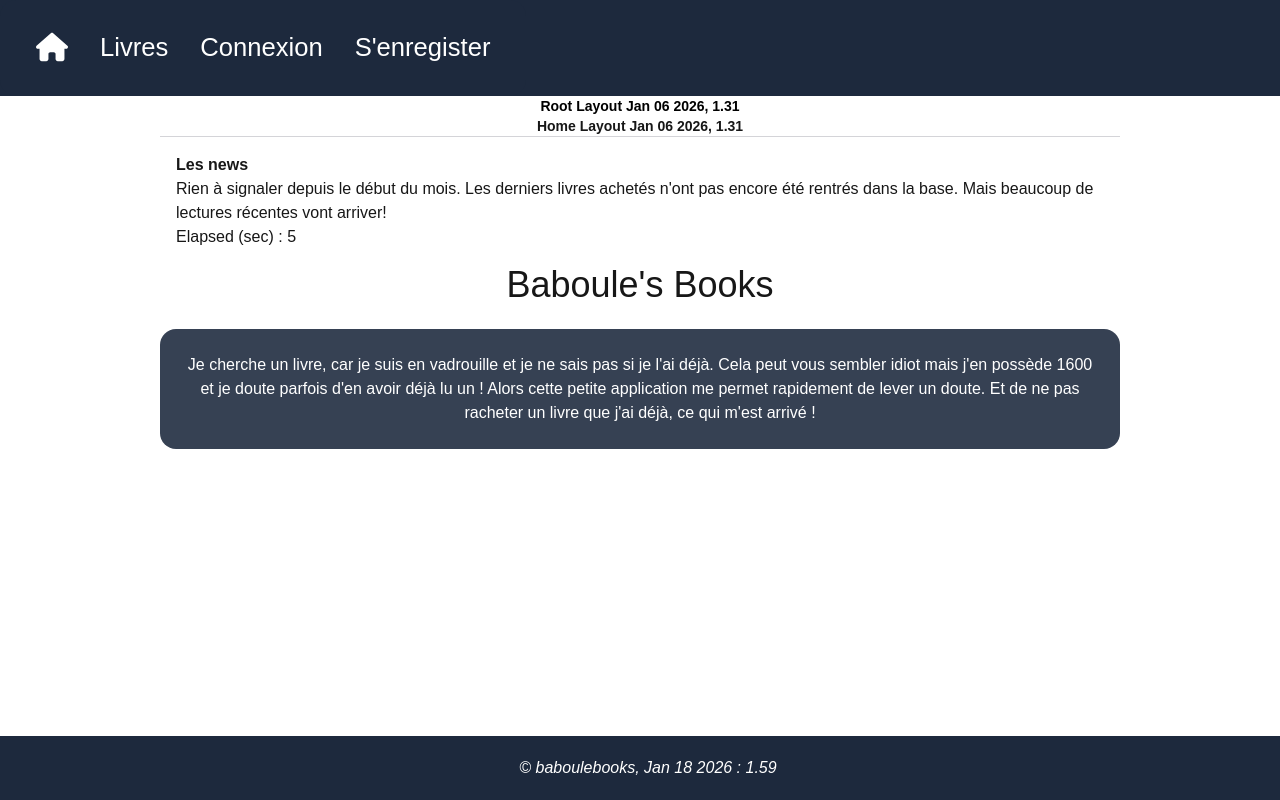
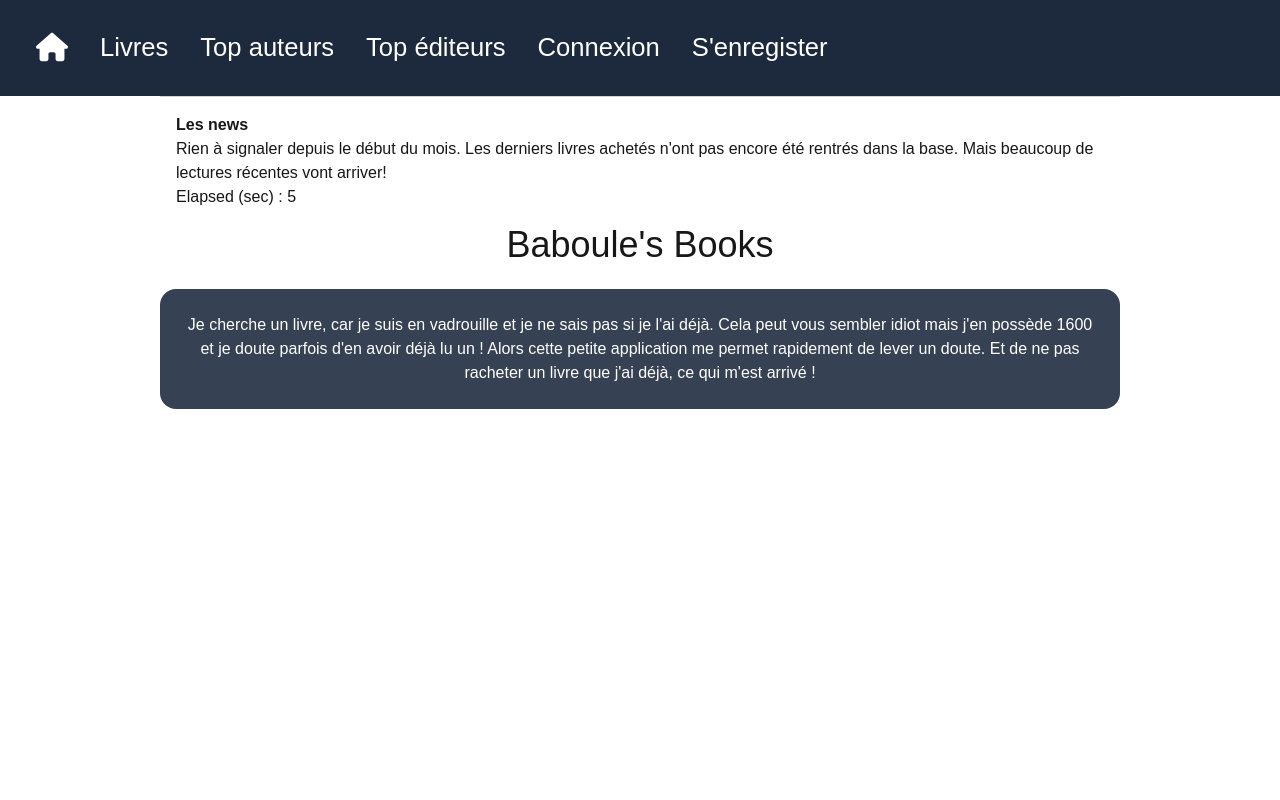
Before and after one commit to yves40/baboulebooksweb, a Next.js app in the folder babweb/: page / in a window 1280 px wide. Built offline with nearby package versions, Linux system fonts and the light colour scheme.

Commit message:
Cleanup layouts, manage menu

```diff
--- a/babweb/src/app/(admin)/layout.jsx
+++ /dev/null
@@ -1,34 +0,0 @@
-/*--------------------------------------------------------------------------------------
-  Tout ce code est généré par npx
---------------------------------------------------------------------------------------*/
-import "@/app/globals.css";
-// import "../../../../public/css/sassglobals.css"
-import NavbarAdmin from "@/components/NavbarAdmin";
-import { AuthProvider } from "@/app/context/authContext";
-import { AppProvider } from "@/app/context/appContext";
-import Providers from "@/app/providers";
-
-export const metadata = {
-  title: "BabouleBooks",
-  description: "Petit outil de vérification pour baboule",
-};
-
-const version = "Admin Layout Jan 06 2026, 1.31";
-/*--------------------------------------------------------------------------------------
-  Section d'où tout se construit !
---------------------------------------------------------------------------------------*/
-export default function layout({ children }) {
-  return (
-        <Providers>
-          <AppProvider>
-            <AuthProvider>
-              <NavbarAdmin></NavbarAdmin>
-              <main>
-                <h1 className=" text-sm font-bold">{version}</h1>
-                {children}
-              </main>
-            </AuthProvider>
-          </AppProvider>
-        </Providers>
-  );
-}
--- a/babweb/src/app/(auth)/layout.jsx
+++ /dev/null
@@ -1,33 +0,0 @@
-/*--------------------------------------------------------------------------------------
-  Tout ce code est généré par npx
---------------------------------------------------------------------------------------*/
-import "@/app/globals.css";
-// import "../../../public/css/sassglobals.css"
-import Navbar from "@/components/Navbar";
-import Footer from "@/components/Footer";
-import { AuthProvider } from "@/app/context/authContext";
-import { AppProvider } from "@/app/context/appContext";
-import Providers from "@/app//providers";
-
-export const metadata = {
-  title: "BabouleBooks",
-  description: "Petit outil de vérification pour baboule",
-};
-
-const version = "Auth Layout Jan 06 2026, 1.31";
-
-export default function layout({ children }) {
-  return (
-        <Providers>
-          <AppProvider>
-            <AuthProvider>
-              <Navbar></Navbar>
-              <main>
-                <h1 className=" text-sm font-bold">{version}</h1>
-                {children}
-              </main>
-            </AuthProvider>
-          </AppProvider>
-        </Providers>
-  );
-}
--- a/babweb/src/app/(books)/layout.jsx
+++ /dev/null
@@ -1,34 +0,0 @@
-/*--------------------------------------------------------------------------------------
-  Tout ce code est généré par npx
---------------------------------------------------------------------------------------*/
-import "@/app/globals.css";
-// import "../../../../public/css/sassglobals.css"
-import NavbarBooks from "@/components/NavbarBooks";
-import { AuthProvider } from "@/app/context/authContext";
-import { AppProvider } from "@/app/context/appContext";
-import Providers from "@/app/providers";
-
-export const metadata = {
-  title: "BabouleBooks",
-  description: "Petit outil de vérification pour baboule",
-};
-
-const version = "Books Layout Jan 06 2026, 1.31";
-/*--------------------------------------------------------------------------------------
-  Section d'où tout se construit !
---------------------------------------------------------------------------------------*/
-export default function layout({ children }) {
-  return (
-    <Providers>
-      <AppProvider>
-        <AuthProvider>
-          <NavbarBooks></NavbarBooks>
-          <main>
-            <h1 className=" text-sm font-bold">{version}</h1>
-            {children}
-          </main>
-        </AuthProvider>
-      </AppProvider>
-    </Providers>
-  );
-}
--- a/babweb/src/app/(home)/layout.jsx
+++ /dev/null
@@ -1,39 +0,0 @@
-/*--------------------------------------------------------------------------------------
-  Tout ce code est généré par npx
---------------------------------------------------------------------------------------*/
-import "@/app/globals.css";
-// import "../../../public/css/sassglobals.css"
-import Navbar from "@/components/Navbar";
-import Footer from "@/components/Footer";
-import { AuthProvider } from "@/app/context/authContext";
-import { AppProvider } from "@/app/context/appContext";
-import Providers from "@/app//providers";
-
-export const metadata = {
-  title: "BabouleBooks",
-  description: "Petit outil de vérification pour baboule",
-};
-
-const version = "Home Layout Jan 06 2026, 1.31";
-
-
-
-/*--------------------------------------------------------------------------------------
-  Section d'où tout se construit !
---------------------------------------------------------------------------------------*/
-export default function layout({ children }) {
-  return (
-        <Providers>
-          <AppProvider>
-            <AuthProvider>
-              <Navbar></Navbar>
-              <main>
-                <h1 className=" text-sm font-bold">{version}</h1>
-                {children}
-              </main>
-            </AuthProvider>
-            <Footer></Footer>
-          </AppProvider>
-        </Providers>
-  );
-}
--- a/babweb/src/app/context/appContext.jsx
+++ b/babweb/src/app/context/appContext.jsx
@@ -11,27 +11,26 @@ export const AppContext =createContext();
 export function AppProvider({children}) {
 
   const version = 'baboulebooks, Jan 18 2026 : 1.59';
-  const [navigationstate, setNavigationstate] = useState({
-    onAdminPages: false,
-  });
+  const [applicationSection, setApplicationSection] = useState('public');
 
   useEffect(() => {
   }, []);
 
   function getVersion() {return version;}
-  function setOnAdminPages(value) {
-    setNavigationstate((prevState) => ({
+  // Track the appliation activiy to set menu
+  function setApplicationMode(value) {
+    setApplicationSection((prevState) => ({
       ...prevState,
-      onAdminPages: value,
+      setion: value,
     }));
   }
-  function getNavigationstate() {
-    return navigationstate;
+  function getApplicationMode() {
+    return applicationSection;
   }
   return (
     <AppContext.Provider value={
         {
-          getVersion, getNavigationstate, setOnAdminPages
+          getVersion, getApplicationMode, setApplicationMode
         }
       }>
       {children}
--- a/babweb/src/app/layout.jsx
+++ b/babweb/src/app/layout.jsx
@@ -5,12 +5,13 @@ import "@/app/globals.css";
 import { AuthProvider } from "@/app/context/authContext";
 import { AppProvider } from "@/app/context/appContext";
 import Providers from "@/app/providers";
+import Navbar from "@/components/Navbar";
 
 export const metadata = {
   title: "BabouleBooks",
   description: "Petit outil de vérification pour baboule",
 };
-const version = "Root Layout Jan 06 2026, 1.31";
+const version = "Root Layout Jan 18 2026, 1.32";
 /*--------------------------------------------------------------------------------------
   Section d'où tout se construit !
 --------------------------------------------------------------------------------------*/
@@ -22,8 +23,8 @@ export default function RootLayout({ children }) {
         <Providers>
           <AppProvider>
             <AuthProvider>
+              <Navbar />
               <main className="page__container">
-                <h1 className=" text-sm font-bold text-black">{version}</h1>
                 {children}
               </main>
             </AuthProvider>
--- a/babweb/src/components/Navbar.jsx
+++ b/babweb/src/components/Navbar.jsx
@@ -19,8 +19,7 @@ export default function Navbar() {
   const version = "Navbar.jsx Jan 17 2026, 1.36";
   const menustate = useSelector((state) => state.menuProperties);
   const {isUserLogged} = useContext(AuthContext);
-  const { getNavigationstate, setOnAdminPages } = useContext(AppContext);
-  const adminpage = getNavigationstate().onAdminPages;
+  const { getApplicationMode, setApplicationMode } = useContext(AppContext);
   const [userstatus, setUserstatus] = useState(false) // Not logged
   const thenav = useRef(null);
   const dispatch = useDispatch();
@@ -89,14 +88,13 @@ export default function Navbar() {
       <div className="topmenu">
         <div className="nav-links">
           <ul>
-            <li><Link href="/" onClick={() => setOnAdminPages(false)}>
+            <li><Link href="/" onClick={() => setApplicationMode('public')}>
                               <img className="svg-white32"
                               src="/svg/house-solid.svg" alt=""/></Link></li>
-            <li><Link href="/bookshome">Livres</Link></li>
+            <NavbarBooks />
             {userstatus &&
               <>
                 <NavbarAdmin />
-                <NavbarBooks />
                 <NavbarLogged />
               </>
             }
--- a/babweb/src/components/NavbarBooks.jsx
+++ b/babweb/src/components/NavbarBooks.jsx
@@ -12,7 +12,7 @@ export default function NavbarBooks() {
 
   return (
     <>
-        <li><a href="/bookshome">Recherches</a></li>
+        <li><a href="/bookshome">Livres</a></li>
         <li><a href="/authors">Top auteurs</a></li>
         <li><a href="/editors">Top éditeurs</a></li>
     </>
```
